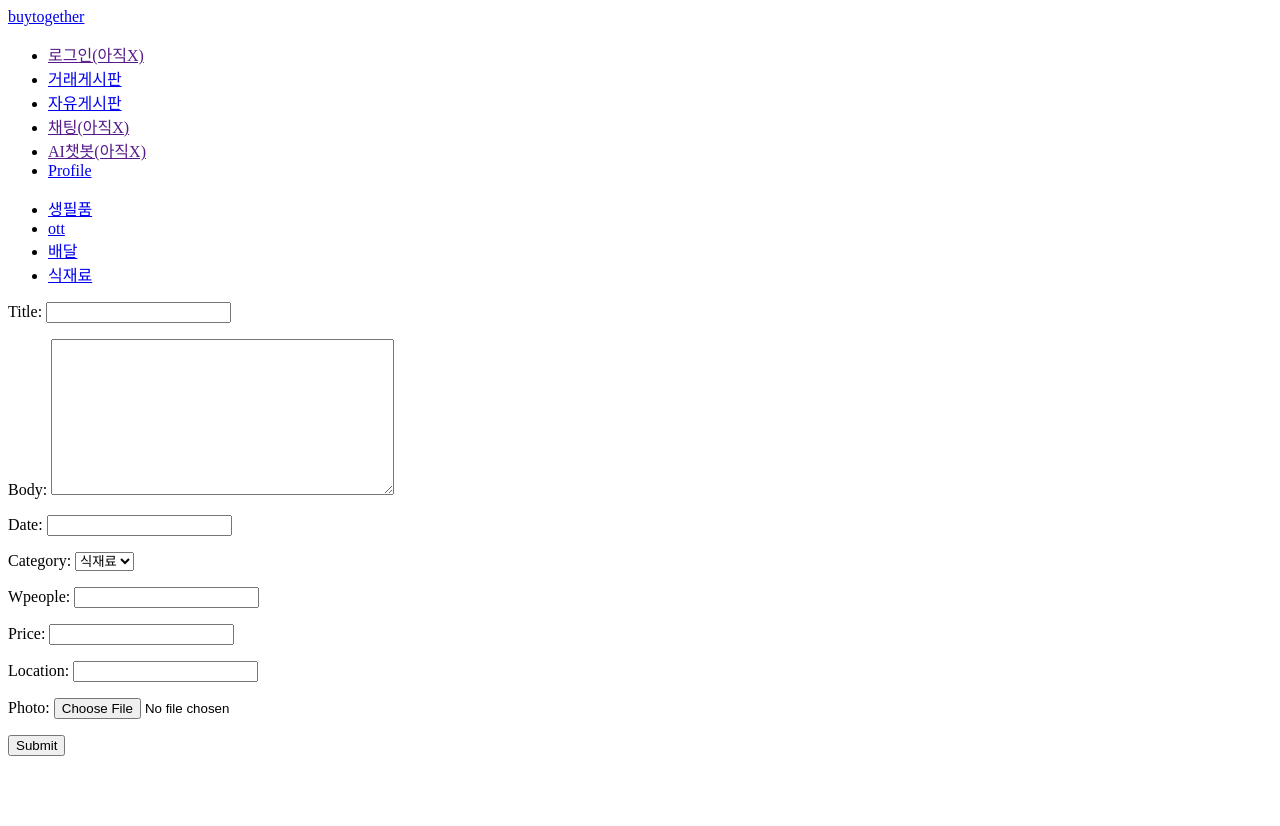
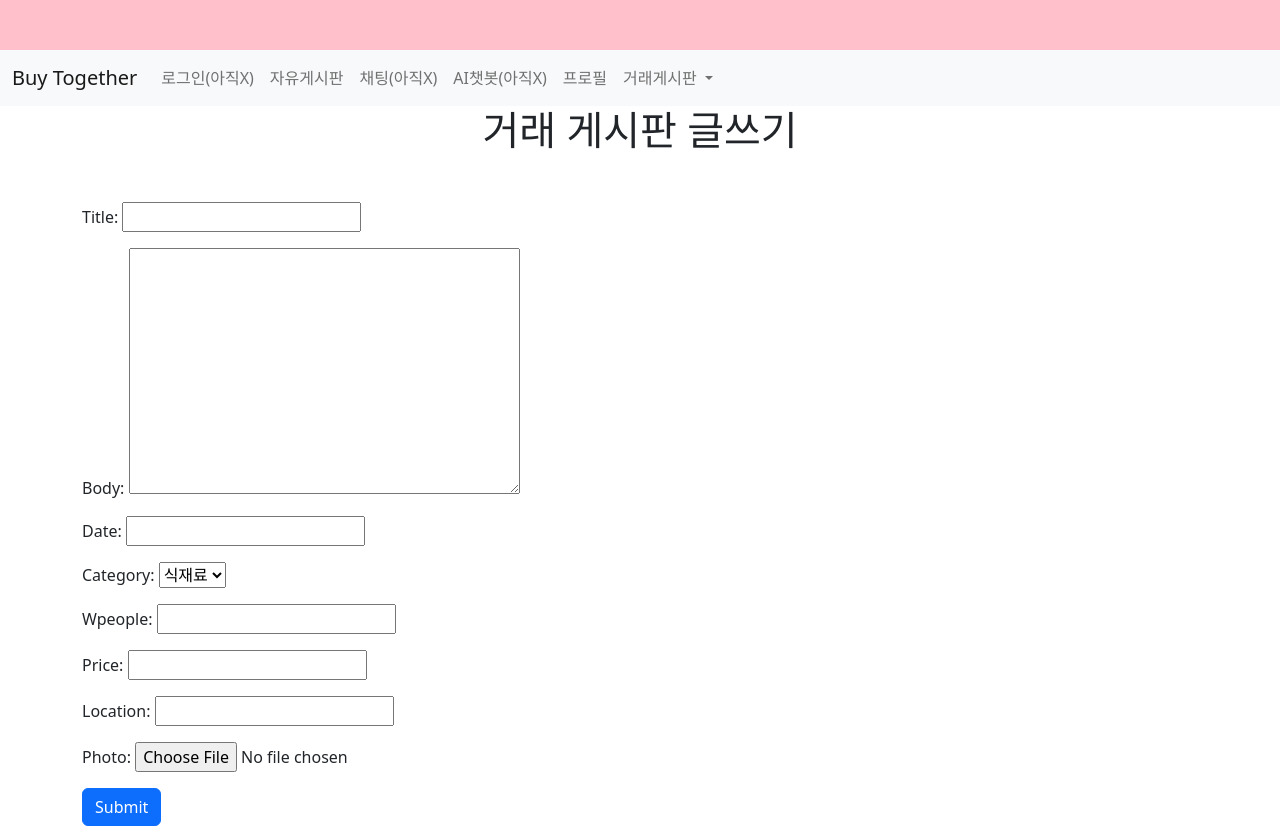
Before and after one commit to minsol1/buytogether, a Django app: page /create in a window 1280 px wide. Before the commit the page ends 756 px from the top, so only its background shows below. Run offline with Django 4.2, Linux system fonts and the light colour scheme.

Commit message:
김재현 파트

```diff
--- a/buyTogether/static/style.css
+++ b/buyTogether/static/style.css
@@ -3,3 +3,10 @@
 
 /* 그리고 섞이면 복잡하니까 주석으로 영역나눠서 작업해주세영 */
 /* ---------파트명---------- */
+
+.navImage {
+  height: 50px;
+  border: 1px solid;
+  border-color: pink;
+  background-color: pink;
+}
--- a/buyTogether/templates/nav.html
+++ b/buyTogether/templates/nav.html
@@ -6,26 +6,61 @@
     <meta http-equiv="X-UA-Compatible" content="IE=edge">
     <meta name="viewport" content="width=device-width, initial-scale=1.0">
     <title>Document</title>
+    <link rel="stylesheet" href="https://cdn.jsdelivr.net/npm/bootstrap@5.2.0-beta1/dist/css/bootstrap.min.css"  integrity="sha384-0evHe/X+R7YkIZDRvuzKMRqM+OrBnVFBL6DOitfPri4tjfHxaWutUpFmBp4vmVor" crossorigin="anonymous">
     <link rel="stylesheet"  type="text/css" href="{% static 'style.css' %}">
 </head>
-<body>
-    <a href="/">buytogether</a>
-    <ul class="navbar__menu">
-        <li><a href="">로그인(아직X)</a></li>
-        <li><a href="/purhome">거래게시판</a></li>
-        <li><a href="/freehome">자유게시판</a></li>
-        <li><a href="">채팅(아직X)</a></li>
-        <li><a href="">AI챗봇(아직X)</a></li>
-        <li><a href="/profile">Profile</a></li>
-    </ul>
+    <body>
+    <div class="navImage">
 
-    <ul class="navbar__menu">
-        <li><a href="{% url 'category' 'necessity' %}">생필품</a></li>
-        <li><a href="{% url 'category' 'ott' %}">ott</a></li>
-        <li><a href="{% url 'category' 'delivery' %}">배달</a></li>
-        <li><a href="{% url 'category' 'food' %}">식재료</a></li>
-    </ul>
+    </div>
+    <nav class="navbar navbar-expand-md navbar-light bg-light">
+        <div class="container-fluid">
+          <a class="navbar-brand" href="/home">Buy Together</a>
+          <button class="navbar-toggler" type="button" data-bs-toggle="collapse" data-bs-target="#navbarSupportedContent" aria-controls="navbarSupportedContent" aria-expanded="false" aria-label="Toggle navigation">
+            <span class="navbar-toggler-icon"></span>
+          </button>
+          <div class="collapse navbar-collapse" id="navbarSupportedContent">
+            <ul class="navbar-nav me-auto mb-2 mb-lg-0">
+              <li class="nav-item">
+                <a class="nav-link" href="#">로그인(아직X)</a>
+              </li>
+              <li class="nav-item">
+                <a class="nav-link" href="/freehome">자유게시판</a>
+              </li>
+              <li class="nav-item">
+                <a class="nav-link" href="">채팅(아직X)</a>
+              </li>
+              <li class="nav-item">
+                <a class="nav-link" href="">AI챗봇(아직X)</a>
+              </li>
+              <li class="nav-item">
+                <a class="nav-link" href="/profile">프로필</a>
+              </li>
+              <li class="nav-item dropdown">
+                <a class="nav-link dropdown-toggle" href="" id="navbarDropdown" role="button" data-bs-toggle="dropdown" aria-expanded="false">
+                  거래게시판
+                </a>
+                <ul class="dropdown-menu" aria-labelledby="navbarDropdown">
+                  <li><a class="dropdown-item" href="/purhome">전체</a></li>
+                  <li><a class="dropdown-item" href="{% url 'category' 'necessity' %}">생필품</a></li>
+                  <li><a class="dropdown-item" href="{% url 'category' 'ott' %}">OTT</a></li>
+                  <li><a class="dropdown-item" href="{% url 'category' 'delivery' %}">배달</a></li>
+                  <!-- <li><hr class="dropdown-divider"></li> -->
+                  <li><a class="dropdown-item" href="{% url 'category' 'food' %}">식료품</a></li>
+                </ul>
+              </li>
+            </ul>
+          </div>
+        </div>
+      </nav>
+
     {% block content %}
     {% endblock %}
+
+    <script src="https://code.jquery.com/jquery-3.4.1.slim.min.js" integrity="sha384-J6qa4849blE2+poT4WnyKhv5vZF5SrPo0iEjwBvKU7imGFAV0wwj1yYfoRSJoZ+n" crossorigin="anonymous"></script>
+    <script src="https://cdn.jsdelivr.net/npm/bootstrap@5.2.0-beta1/dist/js/bootstrap.bundle.min.js" integrity="sha384-pprn3073KE6tl6bjs2QrFaJGz5/SUsLqktiwsUTF55Jfv3qYSDhgCecCxMW52nD2" crossorigin="anonymous"></script>
+    <script src="https://cdn.jsdelivr.net/npm/@popperjs/core@2.11.5/dist/umd/popper.min.js" integrity="sha384-Xe+8cL9oJa6tN/veChSP7q+mnSPaj5Bcu9mPX5F5xIGE0DVittaqT5lorf0EI7Vk" crossorigin="anonymous"></script>
+
+
 </body>
 </html>
--- a/buyTogether/templates/purbd/create.html
+++ b/buyTogether/templates/purbd/create.html
@@ -1,9 +1,14 @@
 {% extends 'nav.html' %}
 
 {% block content %}
-<form method="POST" action="{% url 'create' %}">
-    {% csrf_token %}
-    {{form.as_p}}
-    <input type="submit">
-</form>
+<div class= "container">
+    <h1 class="text-center">거래 게시판 글쓰기</h1>
+    <div class="mt-5">
+        <form method="POST" action="{% url 'create' %}">
+            {% csrf_token %}
+            {{form.as_p}}
+            <input class="btn btn-primary btn-block" type="submit" value="Submit">
+        </form>
+    </div>
+</div>
 {% endblock %}
--- a/buyTogether/templates/purbd/detail.html
+++ b/buyTogether/templates/purbd/detail.html
@@ -1,7 +1,6 @@
 {% extends 'nav.html' %}
 
 {% block content %}
-
     <h3>
         {{detail.title}}
     </h3>
@@ -17,5 +16,4 @@
     <span>{{detail.good}}</span>
 
     <input type="button" value="참여하기">
-
 {% endblock %}
```
Lines whose indentation alone changed are shown as unchanged.
